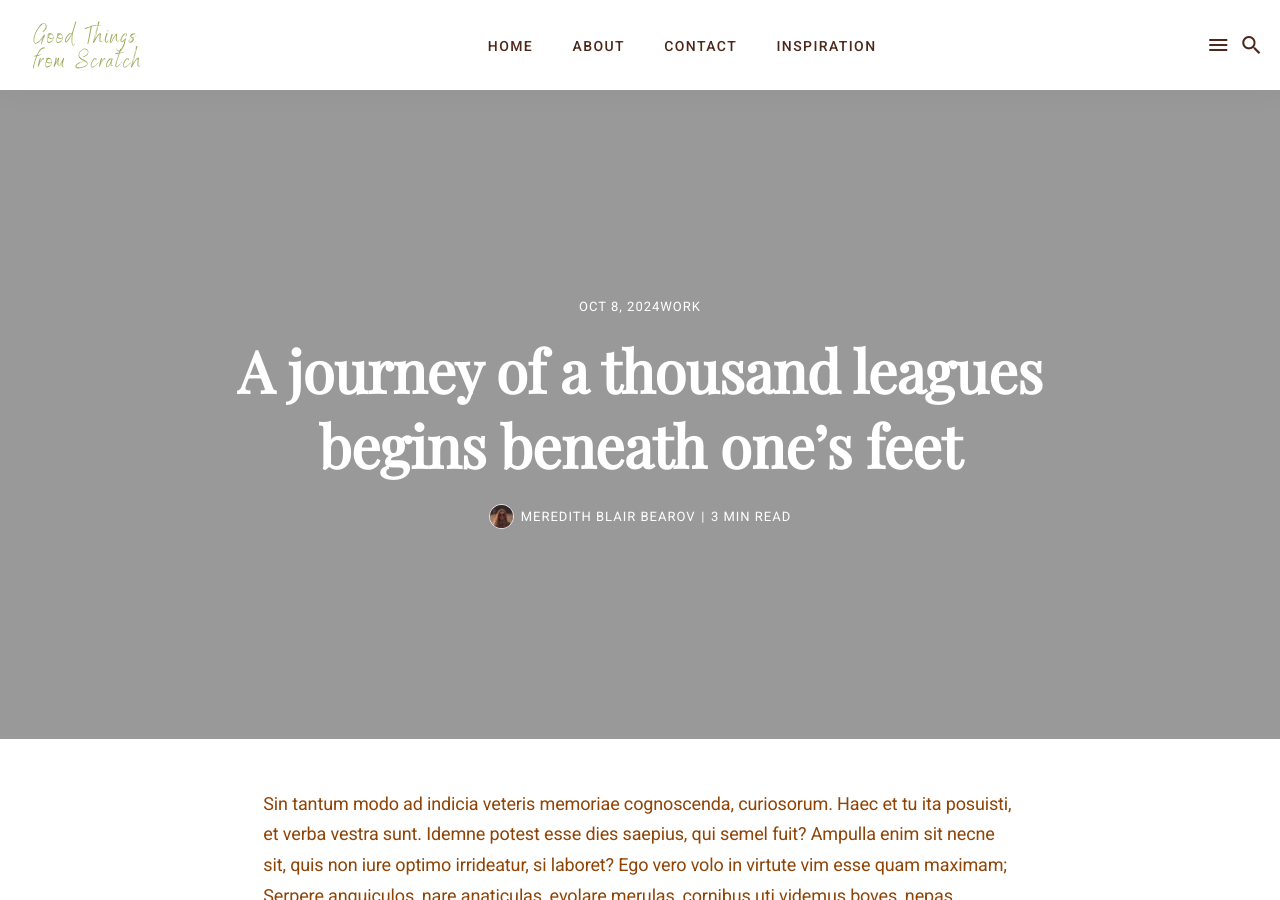
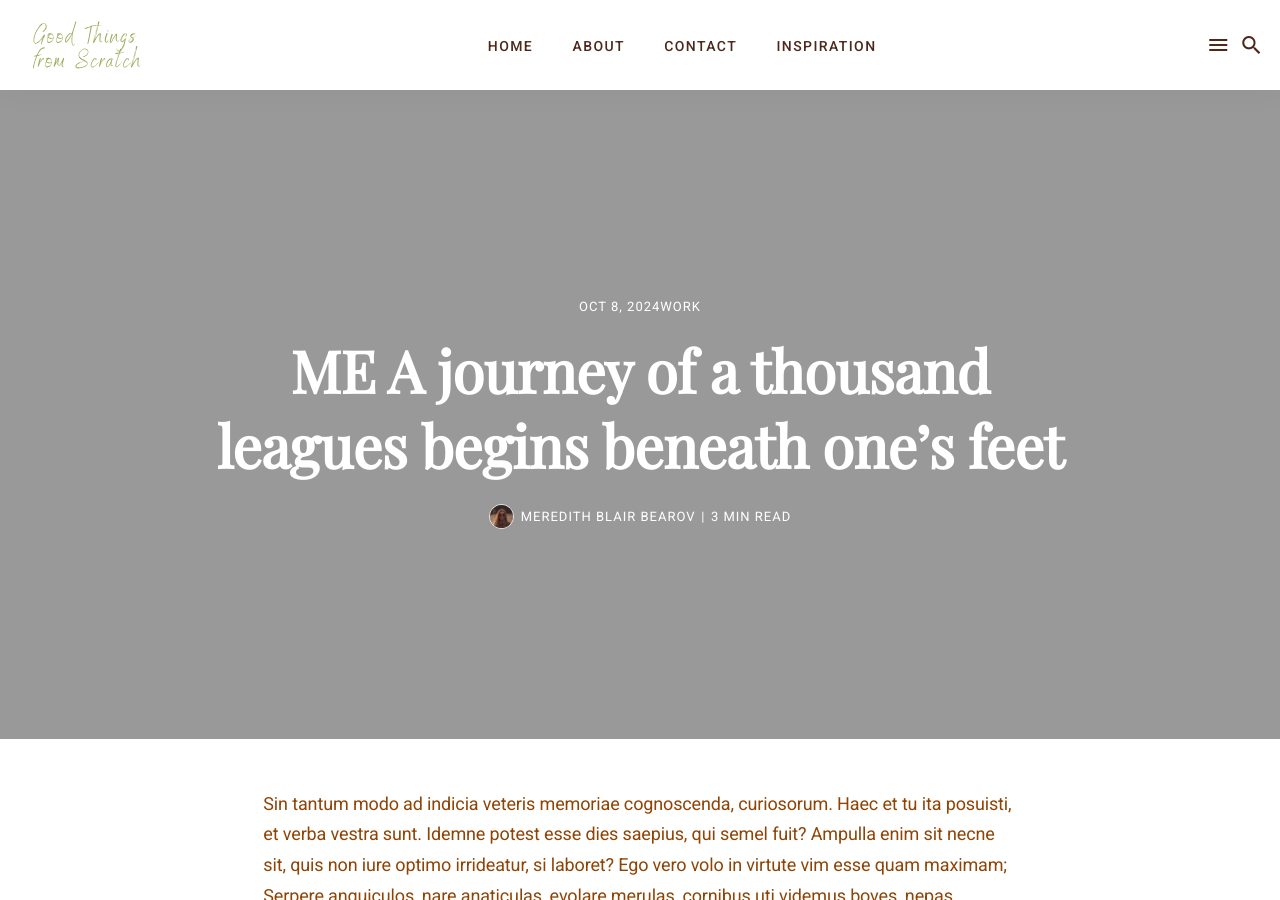
Before and after one commit to Stillpoint-Software/GoodThingsFromScratch, a Jekyll site: the page built from _posts/2018-11-10-a-journey-of-a-thousand-leagues-begins-beneath-oneΓÇÖs-feet.md, in a window 1280 px wide and 900 px high. Built offline with Jekyll 4.4.1, drawn with Linux system fonts in a browser that asks for light colours; nearby versions of some CDN libraries.

```diff
--- a/_posts/2018-11-10-a-journey-of-a-thousand-leagues-begins-beneath-oneΓÇÖs-feet.md
+++ b/_posts/2018-11-10-a-journey-of-a-thousand-leagues-begins-beneath-oneΓÇÖs-feet.md
@@ -1,7 +1,7 @@
 ---
 layout: post
-title: A journey of a thousand leagues begins beneath one’s feet
-date: 2024-10-08 04:52:00
+title: ME A journey of a thousand leagues begins beneath one’s feet
+date: 2024-10-08 04:53:00
 image: /food1.jpg
 tags: Work
 ---
```
